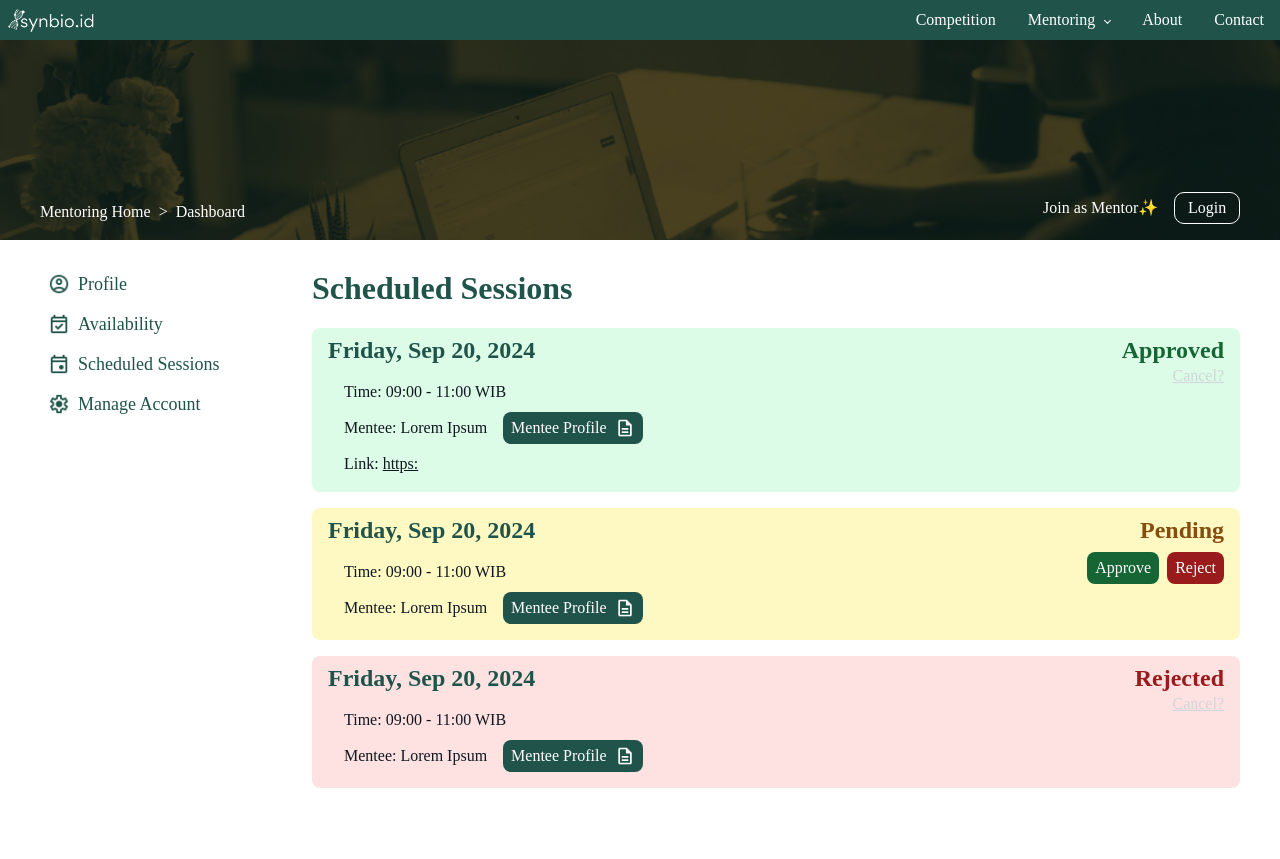
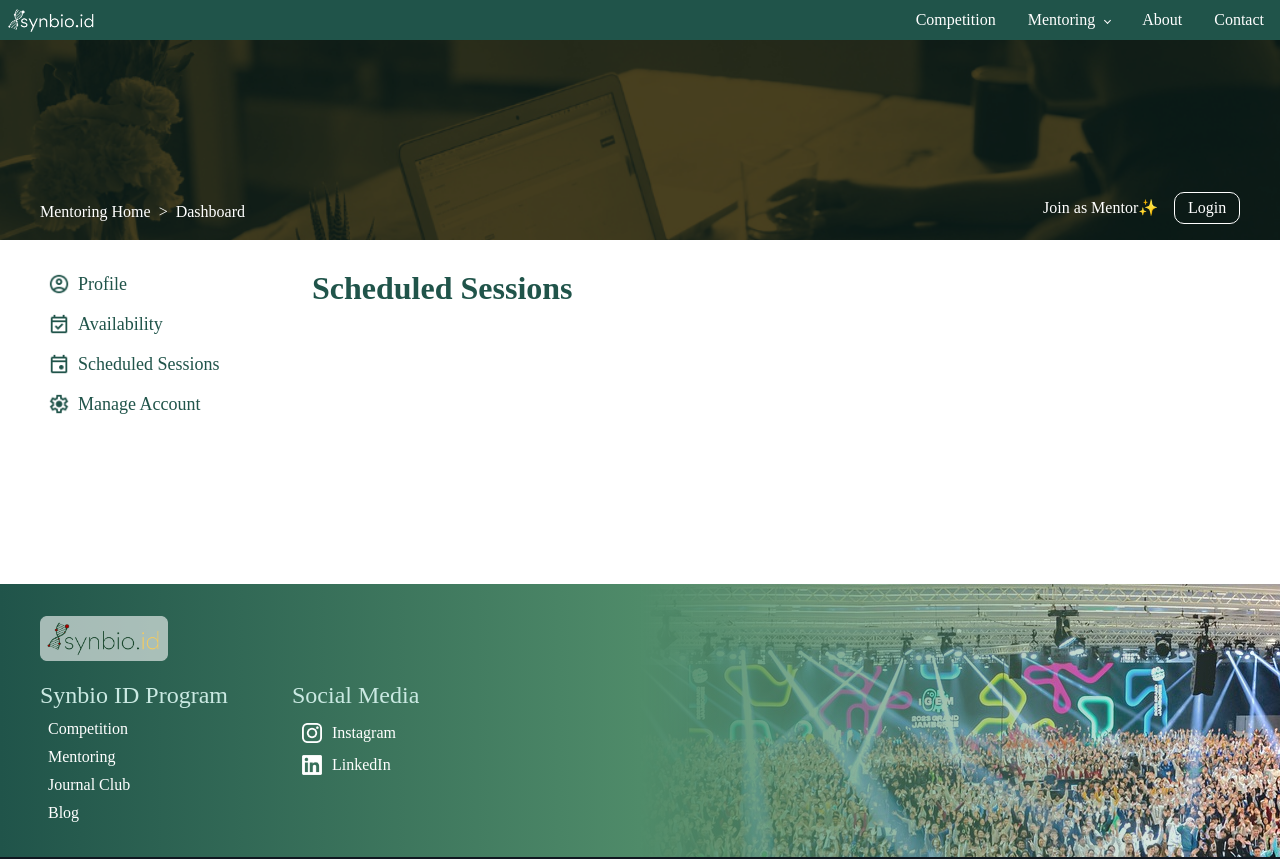
Before and after one commit to donnymarcius/web-demo, a Next.js app: page /mentoring/dashboard/mentor/schedule in a window 1280 px wide. Shown: the top 859 px of the page. Built offline with nearby package versions, Linux system fonts and the light colour scheme; no server answers.

Commit message:
minor fix

```diff
--- a/app/mentoring/dashboard/mentee/schedule/page.js
+++ b/app/mentoring/dashboard/mentee/schedule/page.js
@@ -135,7 +135,7 @@
         <div className="flex-1 min-w-96">
           <h2>Scheduled Sessions</h2>
 
-          <div className="flex flex-col gap-4 mt-4">
+          {/* <div className="flex flex-col gap-4 mt-4">
             <div className="bg-green-100 px-4 py-2 rounded-lg">
               <div className="flex justify-between font-bold text-xl">
                 <h4>Friday, Sep 20, 2024</h4>
@@ -214,7 +214,7 @@
                 </div>
               </div>
             </div>
-          </div>
+          </div> */}
         </div>
       </div>
 
--- a/app/mentoring/dashboard/mentor/schedule/page.js
+++ b/app/mentoring/dashboard/mentor/schedule/page.js
@@ -147,7 +147,7 @@
         <div className="flex-1 min-w-96">
           <h2>Scheduled Sessions</h2>
 
-          <div className="flex flex-col gap-4 mt-4">
+          {/* <div className="flex flex-col gap-4 mt-4">
             <div className="bg-green-100 px-4 py-2 rounded-lg">
               <div className="flex justify-between font-bold text-xl">
                 <h4>Friday, Sep 20, 2024</h4>
@@ -232,7 +232,7 @@
                 <p className="text-gray-300 underline">Cancel?</p>
               </div>
             </div>
-          </div>
+          </div> */}
         </div>
       </div>
 
```
